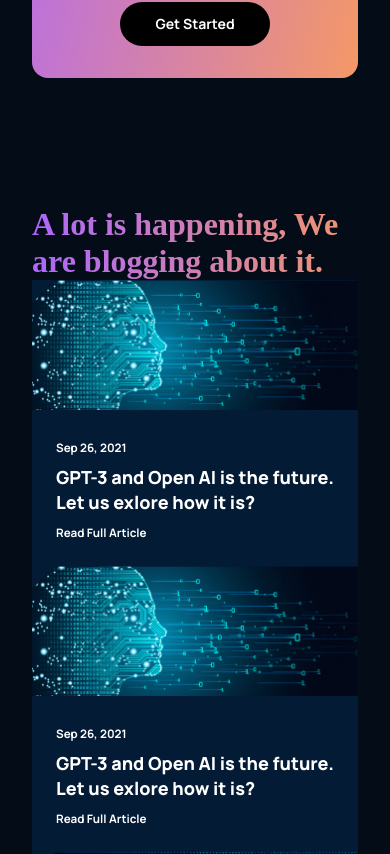
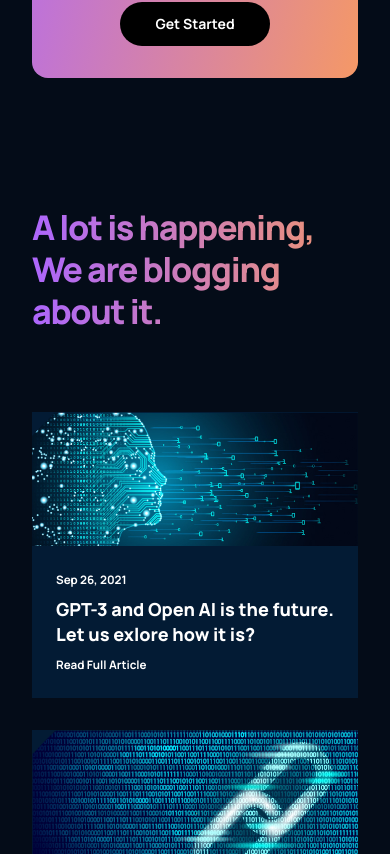
Before and after one commit to TheMVProgrammer/gpt3_franklinmdev, a React (Create React App) app: page / in a window 390 px wide. Shown: the part 4610-5464 px from the top of the page. Built offline with nearby package versions, Linux system fonts and the light colour scheme.

Commit message:
Finishing Blog Section

```diff
--- a/src/containers/blog/blog.css
+++ b/src/containers/blog/blog.css
@@ -0,0 +1,75 @@
+.gpt3__blog {
+    display: flex;
+    flex-direction: column;
+}
+
+.gpt3__blog-heading {
+    width: 100%;
+    text-align: left;
+    margin-bottom: 5rem;
+}
+
+.gpt3__blog-heading h1 {
+    font-family: var(--font-family);
+    font-weight: 800;
+    font-size: 62px;
+    line-height: 75px;
+    letter-spacing: -0.04em;
+}
+
+.gpt3__blog-container {
+    display: flex;
+    flex-direction: row;
+}
+
+.gpt3__blog-container_groupA {
+    flex: 0.75;
+    margin-right: 2rem;
+}
+
+.gpt3__blog-container_groupB {
+    flex: 1;
+    display: grid;
+    grid-template-columns: repeat(2, 1fr);
+    gap: 2rem;
+}
+
+@media screen and (max-width: 990px) {
+    .gpt3__blog-container {
+        flex-direction: column-reverse;
+    }
+
+    .gpt3__blog-container_groupA {
+        margin: 2rem 0;
+    }
+
+    .gpt3__blog-container_groupA .gpt3__blog-container_article {
+        width: 48%;
+    }
+
+    .gpt3__blog-container_groupA .gpt3__blog-container_article-image {
+        height: 250px;
+    }
+}
+
+@media screen and (max-width: 700px) {
+    .gpt3__blog-container_groupB {
+        grid-template-columns: repeat(1, 1fr);
+    }
+
+    .gpt3__blog-container_groupA .gpt3__blog-container_article {
+        width: 100%;
+    }
+
+    .gpt3__blog-heading h1 {
+        font-size: 46px;
+        line-height: 52px;
+    }
+}
+
+@media screen and (max-width: 550px) {
+    .gpt3__blog-heading h1 {
+        font-size: 34px;
+        line-height: 42px;
+    }
+}
```
